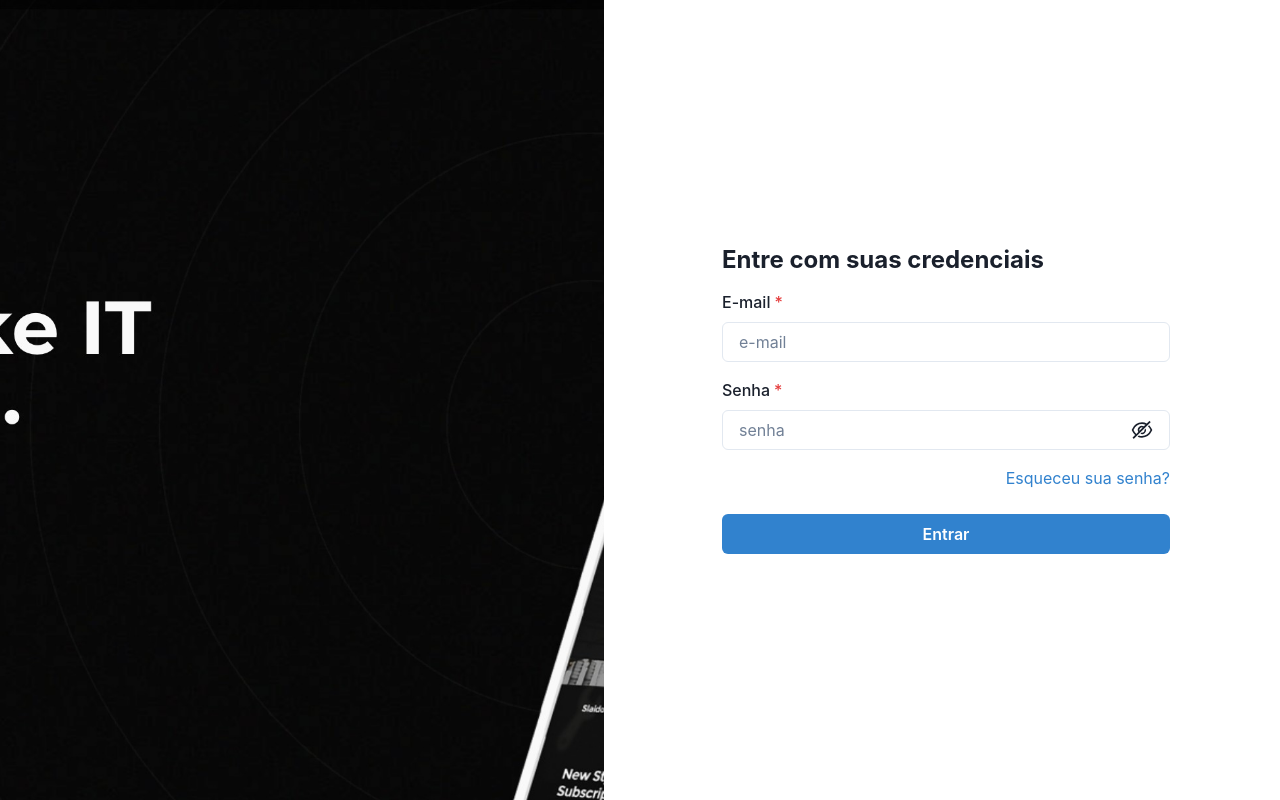
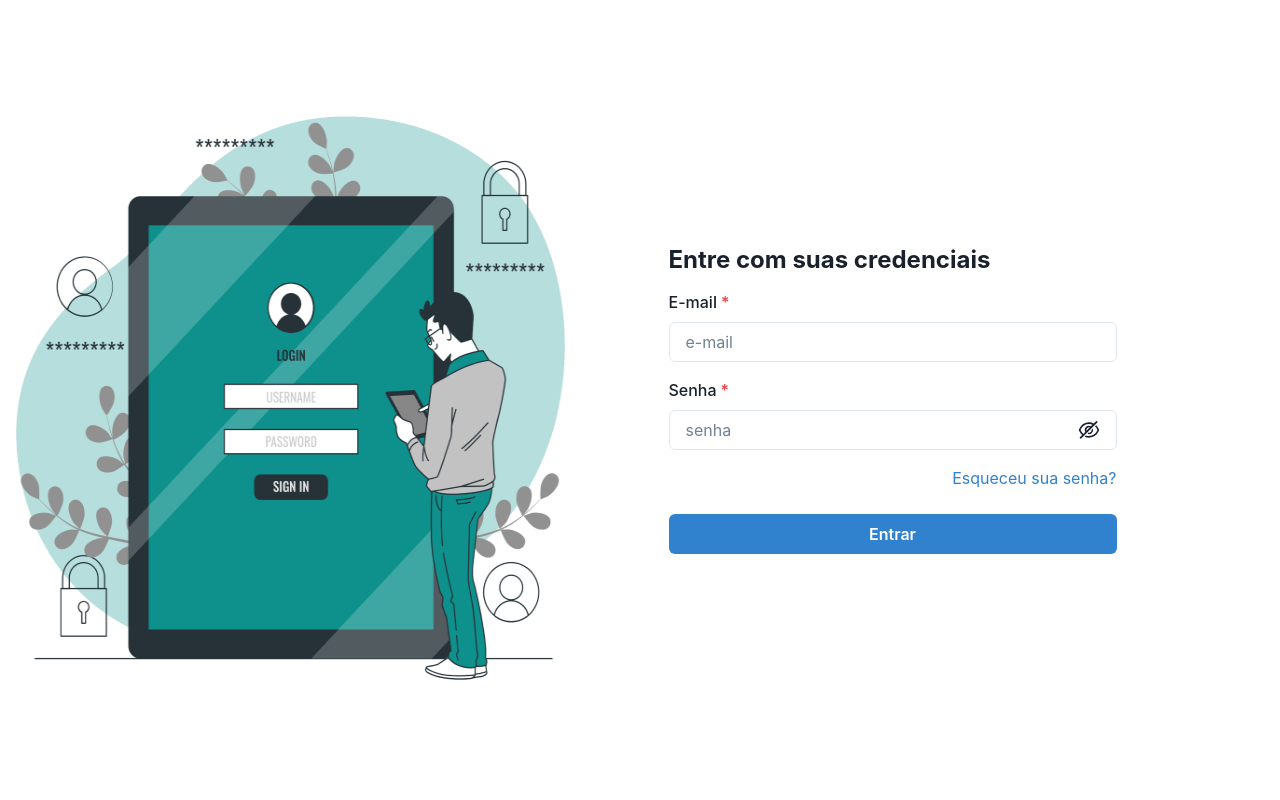
Before and after one commit to eliezer-rodrigues037/Projeto-recicla-front, a Next.js app: page / in a window 1280 px wide. Built offline with nearby package versions, Linux system fonts and the light colour scheme.

Commit message:
Login page layout.

```diff
--- a/package.json
+++ b/package.json
@@ -1,6 +1,6 @@
 {
   "name": "projeto_reclica",
-  "version": "2.0.3",
+  "version": "1.0.0",
   "private": true,
   "scripts": {
     "dev": "next dev",
--- a/src/contexts/auth.tsx
+++ b/src/contexts/auth.tsx
@@ -113,9 +113,11 @@ export function AuthProvider({ children }: { children: ReactNode }) {
       setIsLoading(false);
       router.push("/");
 
+      const errorMessage = e instanceof Error ? e.message : e.data.message;
+
       toast({
         title: "Erro.",
-        description: e.response.data.message,
+        description: errorMessage,
         status: "error",
         duration: 2500,
         isClosable: true,
@@ -152,9 +154,11 @@ export function AuthProvider({ children }: { children: ReactNode }) {
     } catch (e: any) {
       console.log(e);
 
+      const errorMessage = e instanceof Error ? e.message : e.data.message;
+
       toast({
         title: "Erro.",
-        description: e.response.data.message,
+        description: errorMessage,
         status: "error",
         duration: 2500,
         isClosable: true,
@@ -194,9 +198,12 @@ export function AuthProvider({ children }: { children: ReactNode }) {
       }
     } catch (e: any) {
       console.log(e);
+
+      const errorMessage = e instanceof Error ? e.message : e.data.message;
+
       toast({
         title: "Erro.",
-        description: e.response.data.message,
+        description: errorMessage,
         status: "error",
         duration: 2500,
         isClosable: true,
--- a/src/pages/index.tsx
+++ b/src/pages/index.tsx
@@ -64,18 +64,20 @@ const Main: NextPage = () => {
         initial={{ opacity: 0 }}
         animate={{ opacity: 1, transition: { duration: 0.75 } }}
         exit={{ opacity: 0 }}
+        spacing="57px"
         minH="100vh"
         direction={{ base: "column", md: "row" }}
         role="index/stack"
       >
-        <Flex flex={1}>
+        <Flex flex={1} alignSelf="center" justifyContent="end" ml="auto">
           <Image
             alt="Login Image"
-            objectFit="cover"
-            src="/static/images/mind-wp.jpeg"
+            w="622"
+            h="622"
+            src="/static/images/tablet-login.png"
           />
         </Flex>
-        <Flex p={8} flex={1} align={"center"} justify={"center"}>
+        <Flex p={8} flex={1} align={"center"} justify={"start"}>
           <Stack
             as="form"
             onSubmit={handleSubmit(() => Login(values.email, values.password))}
@@ -83,7 +85,9 @@ const Main: NextPage = () => {
             w={"full"}
             maxW={"md"}
           >
-            <Heading role="index/heading" fontSize={"2xl"}>Entre com suas credenciais</Heading>
+            <Heading role="index/heading" fontSize={"2xl"}>
+              Entre com suas credenciais
+            </Heading>
             <FormControl isRequired>
               <FormLabel>E-mail</FormLabel>
               <Input
```
Also changed, not shown: public/static/images/Tablet-login.png (added).
